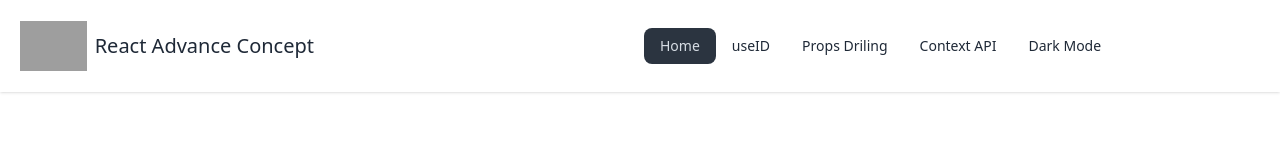
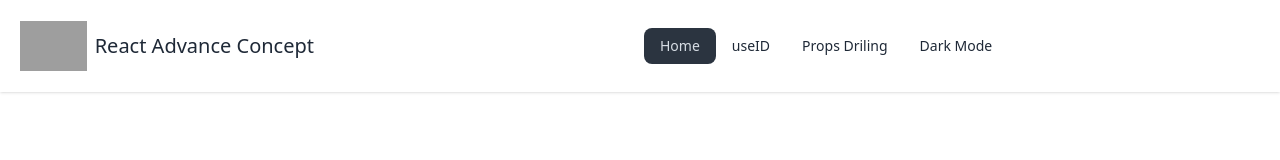
Before and after one commit to minhazapon/react.js-advance-concept, a React (Vite) app: page / in a window 1280 px wide. Shown: the top 160 px of the page. Built offline with nearby package versions, Linux system fonts and the light colour scheme; grey boxes are pictures that could not be loaded.

Commit message:
added file

```diff
--- a/src/Nav.jsx
+++ b/src/Nav.jsx
@@ -6,7 +6,6 @@ function Nav() {
         <li><NavLink to='/'>Home</NavLink></li>
         <li><NavLink to='/id'>useID</NavLink></li>
         <li><NavLink to='/pd'>Props Driling</NavLink></li>
-        <li><NavLink to='/context'>Context API</NavLink></li>
         <li><NavLink to='/dark'>Dark Mode</NavLink></li>
     </>
 
```
